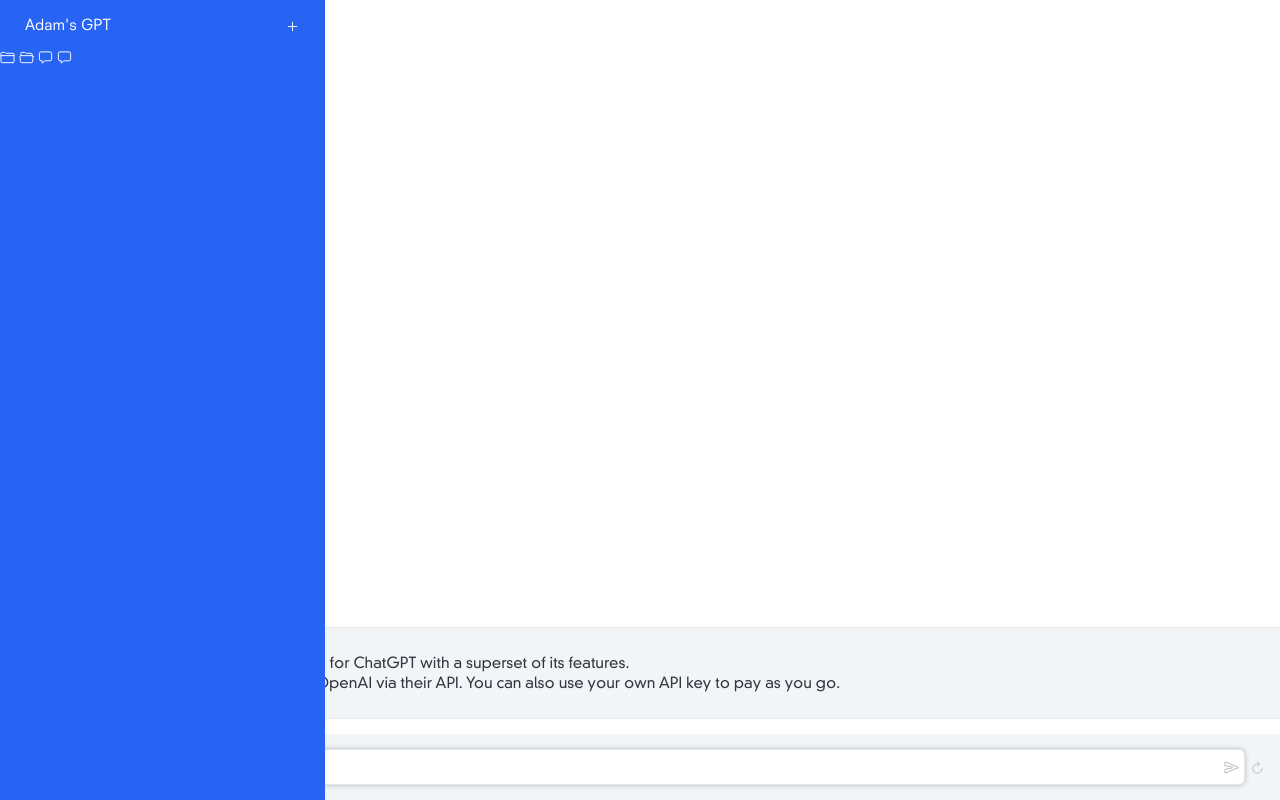
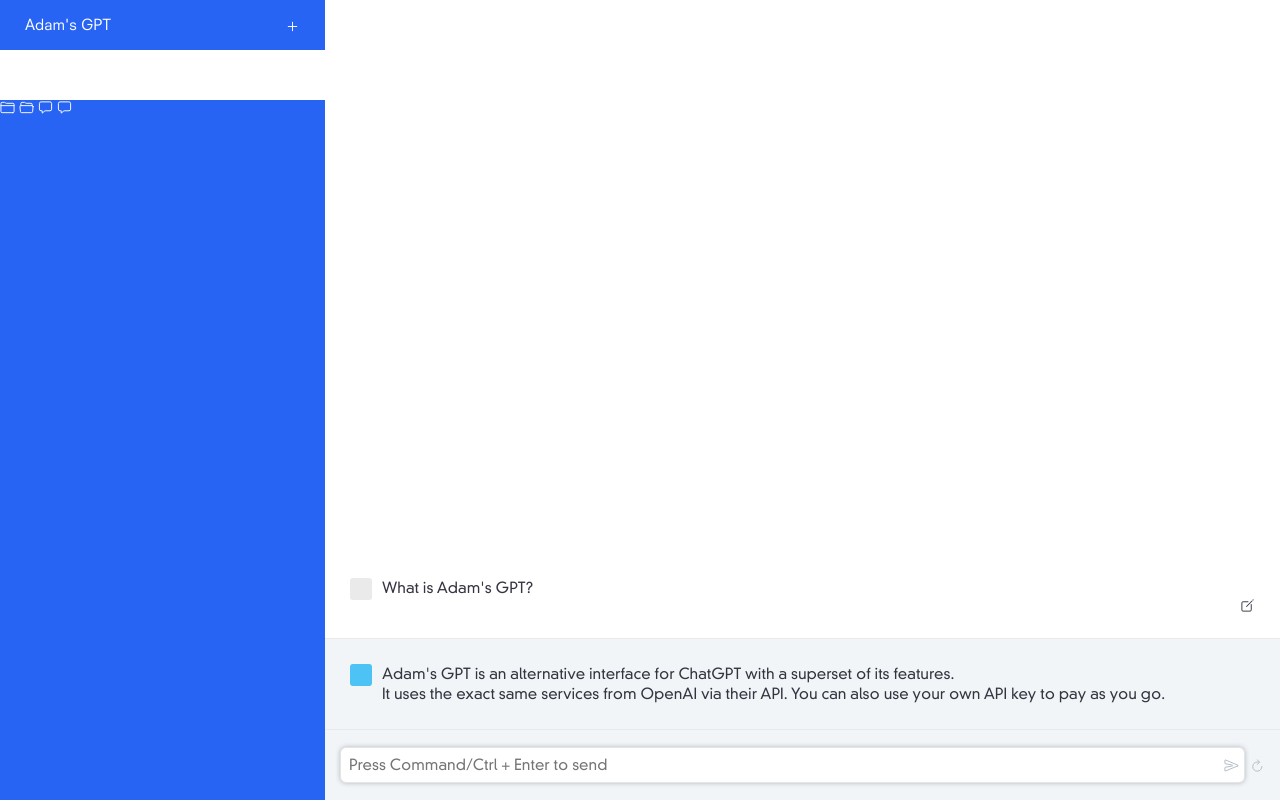
Before and after one commit to adamjgrant/adamsgpt, a plain HTML site: page index.html in a window 1280 px wide. Drawn offline with nearby package versions, Linux system fonts and the light colour scheme.

Commit message:
Navbar fixed on mobile, broken on desktop

```diff
--- /dev/null
+++ b/components/main/main.css
@@ -0,0 +1,24 @@
+[data-component~='main'] {
+    height: calc(100% - var(--navbar-height));
+}
+
+[data-component~='main'] .messages-area {
+    height: 100%;
+}
+
+[data-component~='main'] .messages-area ul {
+    display: flex;
+    flex-direction: column;
+    justify-content: end;
+}
+
+@media (min-width: 750px) {
+    [data-component~='main'] {
+      display: flex;
+      margin-top: calc(-1 * var(--navbar-height));
+    }
+
+    [data-component~='main'] .messages-area {
+      width: calc(100% - var(--sidebar-width));
+    }
+}
--- /dev/null
+++ b/components/main/main.js
@@ -0,0 +1,5 @@
+import Component from "../../mozart.js";
+
+let main = new Component("main");
+
+export default main;
--- a/components/message/message.css
+++ b/components/message/message.css
@@ -4,6 +4,10 @@
   display: flex;
   justify-content: space-between;
   --avatar-message-margin: 10px;
+}
+
+[data-component~='message'] .edit {
+    float: right;
 }
 
 [data-component~='message'] .avatar {
--- a/components/messages/messages.css
+++ b/components/messages/messages.css
@@ -1,5 +1,6 @@
 [data-component~='messages'] {
   list-style: none;
   padding: 0;
-  height: 100%;
+  height: calc(100% - var(--prompt-height));
+  margin: 0;
 }
--- a/components/prompt/prompt.css
+++ b/components/prompt/prompt.css
@@ -3,6 +3,7 @@
   display: flex;
   align-items: center;
   background: var(--soft-grey);
+  height: var(--prompt-height);
 }
 
 [data-component~='prompt'] .outline {
--- a/components/sidebar/sidebar.css
+++ b/components/sidebar/sidebar.css
@@ -17,5 +17,7 @@ body.show-sidebar [data-component~='sidebar'] {
 @media (min-width: 750px) {
   [data-component~='sidebar'] {
     display: block;
+    position: static;
+    margin-top: var(--navbar-height);
   }
 }
--- a/index.html
+++ b/index.html
@@ -13,8 +13,7 @@
         <button role="button" class="toggle"><ion-icon name="menu-outline"></ion-icon></button>
         <a href="./">Adam's GPT</a>
         <button role="button" class="add"><ion-icon name="add-outline"></ion-icon></button>
-    </nav>
-    <main data-component="main">
+    </nav><main data-component="main">
         <aside data-component="sidebar">
             <ion-icon name="folder-outline"></ion-icon>
             <ion-icon name="folder-open-outline"></ion-icon>
@@ -29,7 +28,7 @@
                         <p>
                             What is Adam's GPT?
                         </p>
-                        <ion-icon name="create-outline"></ion-icon>
+                        <ion-icon name="create-outline" class="edit"></ion-icon>
                     </div>
                 </li>
                 <li data-component="message" class="from">
@@ -77,6 +76,10 @@
     <script type="module" src="./components/navbar/navbar.js"></script>
     <link rel="stylesheet" href="./components/navbar/navbar.css" />
 
+    <!-- main -->
+    <script type="module" src="./components/main/main.js"></script>
+    <link rel="stylesheet" href="./components/main/main.css" />
+
     <!-- https://ionic.io/ionicons/usage -->
     <script type="module" src="https://unpkg.com/ionicons@5.5.2/dist/ionicons/ionicons.esm.js"></script>
     <script nomodule src="https://unpkg.com/ionicons@5.5.2/dist/ionicons/ionicons.js"></script>
--- a/style.css
+++ b/style.css
@@ -20,6 +20,7 @@
     --avatar-width: 22px;
     --navbar-height: 50px;
     --sidebar-width: 325px;
+    --prompt-height: 70px;
 
     /* Breakpoints */
     /* 🚨 Apparently, these can't be used in media queries yet.
@@ -82,3 +83,6 @@ ion-icon {
     src:url("Fonts/1301013/a0eb948f-0b54-4964-8381-5e97e18cce04.eot?#iefix");
     src:url("Fonts/1301013/a0eb948f-0b54-4964-8381-5e97e18cce04.eot?#iefix") format("eot"),url("Fonts/1301013/bb96c749-749d-48c4-8d63-ae33cc6608bc.woff2") format("woff2"),url("Fonts/1301013/1ac88570-6bba-457a-ad08-ff56a2fcd03b.woff") format("woff"),url("Fonts/1301013/d98a8c18-8404-4699-a1ad-d9ecb49c0f1d.ttf") format("truetype");
 }
+
+@media (min-width: 750px) {
+}
```
